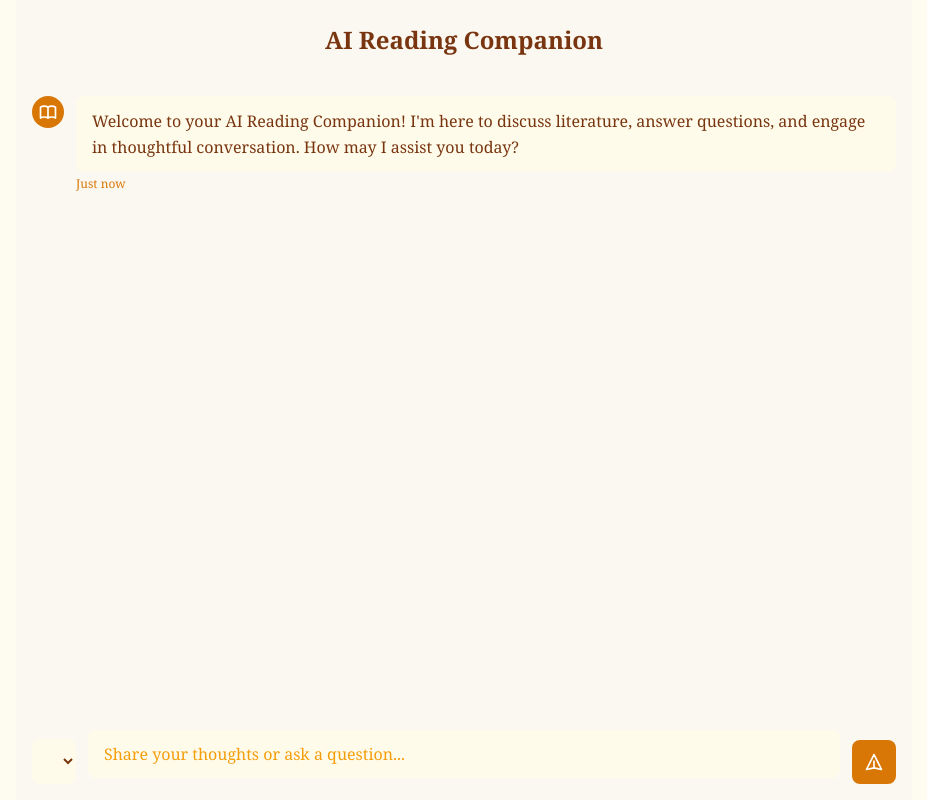
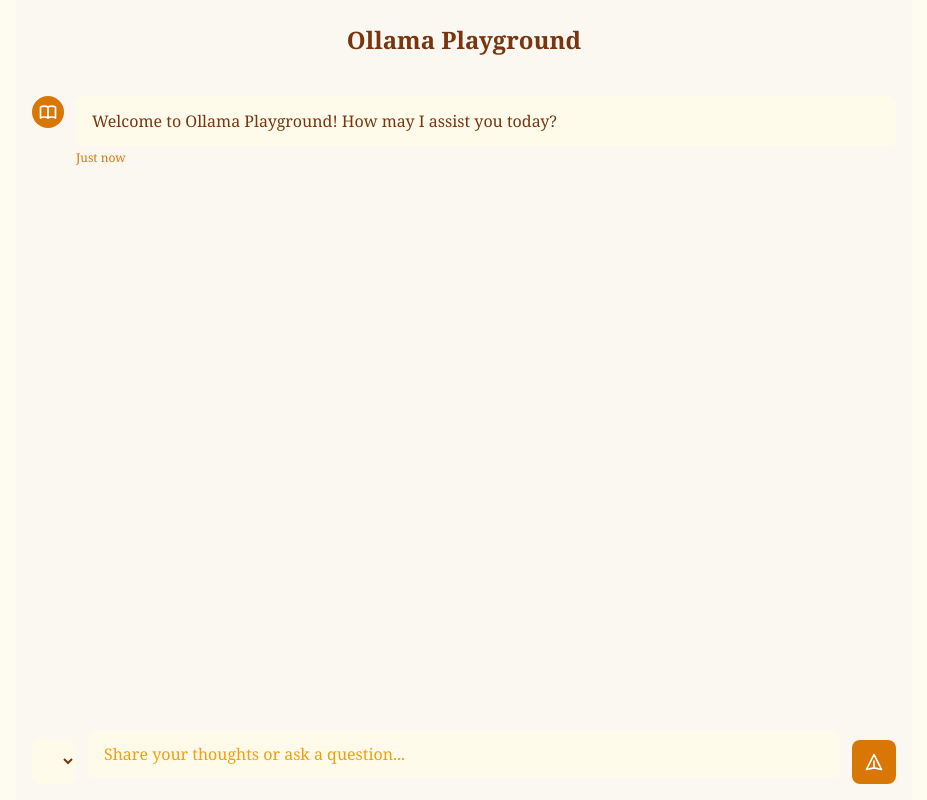
Before and after one commit to theArjun/ollama-playground, a website: page src/index.html in a window 1280 px wide. Shown: the whole page, without its empty margins (176-1103 px from the left). Drawn offline with nearby package versions, Linux system fonts and the light colour scheme.

Commit message:
fix: update header and welcome message to reflect new branding as Ollama Playground

```diff
--- a/src/index.html
+++ b/src/index.html
@@ -29,7 +29,7 @@
     <!-- Header -->
     <header class="bg-book-paper px-4 py-6">
       <div class="flex items-center justify-center">
-        <h1 class="text-2xl font-semibold text-amber-900">AI Reading Companion</h1>
+        <h1 class="text-2xl font-semibold text-amber-900">Ollama Playground</h1>
       </div>
     </header>
 
@@ -48,8 +48,7 @@
         </div>
         <div class="flex-1">
           <div class="bg-amber-50 rounded-lg px-4 py-3">
-            <p class="text-amber-900 leading-relaxed">Welcome to your AI Reading Companion! I'm here to discuss
-              literature, answer questions, and engage in thoughtful conversation. How may I assist you today?</p>
+              <p class="text-amber-900 leading-relaxed">Welcome to Ollama Playground! How may I assist you today?</p>
           </div>
           <span class="text-xs text-amber-600 mt-1 block">Just now</span>
         </div>
```
